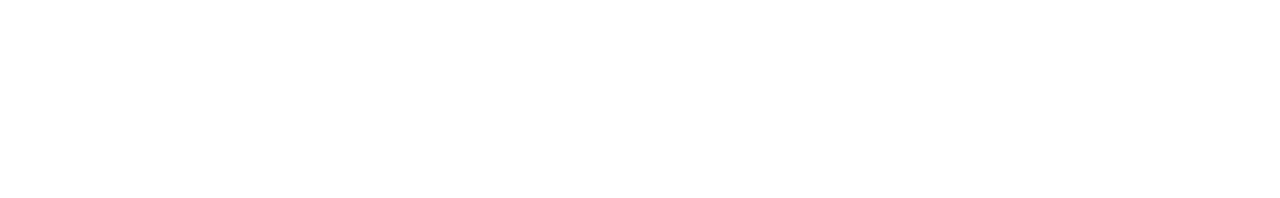
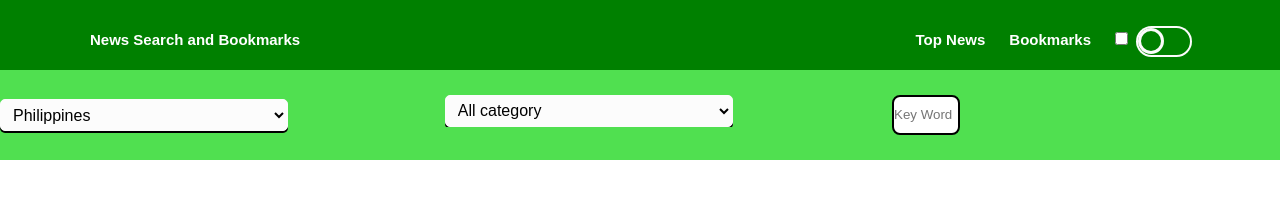
Before and after one commit to jgv0327/Project, a plain HTML site: page index.html in a window 1280 px wide. Drawn offline with Linux system fonts and the light colour scheme.

Commit message:
initiallayout

```diff
--- a/css/style.css
+++ b/css/style.css
@@ -0,0 +1,188 @@
+*{
+    margin: 0;
+    padding: 0;
+    }
+
+    .wrapper{
+    width: 1100px;
+    margin: 0 auto;
+
+    }
+    header{
+    height: 70px;
+    background-color:green;
+    width: 100%;
+    z-index: 12;
+    position: fixed;
+    margin: 0 auto;
+    }
+    .logo{
+    width: 30%;
+    float: left;
+    line-height: 80px;
+
+    }
+    .logo a{
+    margin: 0;
+    text-decoration: none;
+    font-size: 15px;
+    font-weight: 700;
+    float: left;
+    font-family: Arial, Helvetica, sans-serif;
+    color: #fff;
+    }
+    nav{
+    float: right;
+    line-height: 80px;
+    }
+    nav a{
+    text-decoration: none;
+    font-family: Arial, Helvetica, sans-serif;
+    font-size: 15px;
+    margin: 0 10px;
+    color: #fff;
+    font-weight: 700;
+    }
+    .banner-area{
+    width: 100%;
+    height: 500px;
+    position: fixed;
+    top: 120px;
+    }
+    .content-area{
+    display: grid;
+    grid-template-columns: 1fr 1fr 1fr 1fr;
+    width: 100%;
+
+    position: relative;
+    background-color: green;
+    top: 70px;
+    height: 90px;
+    background-color:rgb(80, 224, 80);
+    align-items: center;
+    margin: auto;
+    }
+    select{
+    outline: none;
+    box-shadow: 0 2px #000;
+    background: var(--bg-select);
+    border: 1px solid #fcfcfc;
+    border-radius: 5px;
+    font-size: 4rem;
+
+    }
+    .select-country{
+        left: 39%;
+        top: -5%;
+        position: relative;
+        display: block;
+        width: 18em;
+        height: 2em;
+        overflow: hidden;
+    }
+    select{
+    width: 90%;
+    height: 100%;
+    margin: 0;
+    padding: 0 0 0 .5em;
+    color: black;
+    font-size: 1em;
+    width: 18em;
+    height: 2em;
+
+    }
+    .select-category{
+    left: 39%;
+    top: -5%;
+    position: relative;
+    display: block;
+    width: 18em;
+    height: 2em;
+    overflow: hidden;
+    }
+    html{
+    height: 100%;
+    font-family: 'Montserrat';
+
+    --bg: #FCFCFC;
+    --bg-panel: #ebebeb;
+    --color-headings: #ebebeb;
+    --color-text:#333;
+    --bg-header: green;
+    --bg-content-area: limegreen;
+    --bg-select:#fcfcfc;
+    --bg-box-shadow: 0 0 0 2px #FCFcfc;
+    }
+    html[data-theme='dar­k']{
+    --bg: #333;
+    --bg-panel: #434343;
+    --color-headings: #ebebeb;
+    --color-text:#b5b5b5­;
+    --bg-header: #333;
+    --bg-content-area: #333;
+    --bg-select:#333;
+    --bg-box-shadow: 0 0 0 2px #FCFcfc;
+    }
+    body{
+    background-color: white;
+    }
+    input[type=checkbox]­{
+    height: 0;
+    width: 0;
+    visibility: hidden;
+    }
+    input{
+    line-height: 80px;
+    }
+    label{
+    margin: 28px 0px;
+    cursor: pointer;
+    text-indent: -9999px;
+    width: 52px;
+    height: 27px;
+    font-size: 1rem;
+    box-shadow: 0 0 0 2px #FCFCFC;
+    background: var(--bg-header);
+    float: right;
+    border-radius: 100px ;
+    position: relative;
+    }
+    label::after{
+    content: '';
+    position: absolute;
+    top: 3px;
+    left: 3px;
+    width: 20px;
+    height: 20px;
+    box-shadow: 0 0 0 3px #FCFCFC;
+    background: green;
+    border-radius: 90px;
+    transition: 0.3;
+    }
+    input:checked + label{
+    background: var(--color-headings­);
+    }
+    input:checked + label::after{
+    left: calc(100% - 5px);
+    transform: translateX(-100%); background: #333;
+    }
+    label:active::after{
+    width: 45px;
+    }
+    html.transition,
+    html.transition *,
+    html.transition *::before,
+    html.transition
+    *::after{
+    transition: all 750ms !important;
+    transition-delay: 0 !important;
+    }
+    input[type=text]{
+    width: 20%;
+    height: 36px;
+    float: right;
+    border: 2px solid;
+    border-radius: 8px;
+
+
+    }
--- a/index.html
+++ b/index.html
@@ -7,10 +7,52 @@
     <title>Document</title>
 </head>
 <body>
-
-
-
-
+    <div class="container">
+        <header>
+            <div class="wrapper">
+                <div class="logo">
+                    <a href="">News Search and Bookmarks</a>
+                </div>
+            <nav>
+                <a href="">Top News</a>
+                <a href="">Bookmarks</a>
+                <a href=""><input type="checkbox" id="switch" name="theme"> <label for="switch">Toggle<­/label></a>
+            </nav>
+        </div>
+    </header>
+<div class="content-area"­>
+<div class="select-countr­y">
+    <select name="theme" id="sltr-1">
+        <option value <"5">Philippines</option>
+        <option value <"2">United States of America</option>
+        <option value <"3">United Kingdom</option>
+        <option value <"4">Canada</option>
+        <option value <"5">France</option>
+        <option value <"5">Australia</option>
+        <option value <"5">Argentina</option>
+        <option value <"5">Indonesia</option>
+    </select>
+</div>
+<div class ="select-category">
+<select name="theme" id="sltr-1">
+    <option value="1">All category</option>
+    <option value="3">Business</option>
+    <option value="3">Entertainm­ent</option>
+    <option value="3">General</option>
+    <option value="3">Health</option>
+    <option value="3">Science</option>
+    <option value="3">Sports</option>
+    <option value="8">Technology­</option>
+</select>
+</div>
+<div class="select-search­">
+<input type="text" placeholder="Key Word">
+</div>
+</div>
+</div>
+</div>
+</div>
+</div>
     <script src="./js/api.js"></script>
 </body>
 </html>
```
